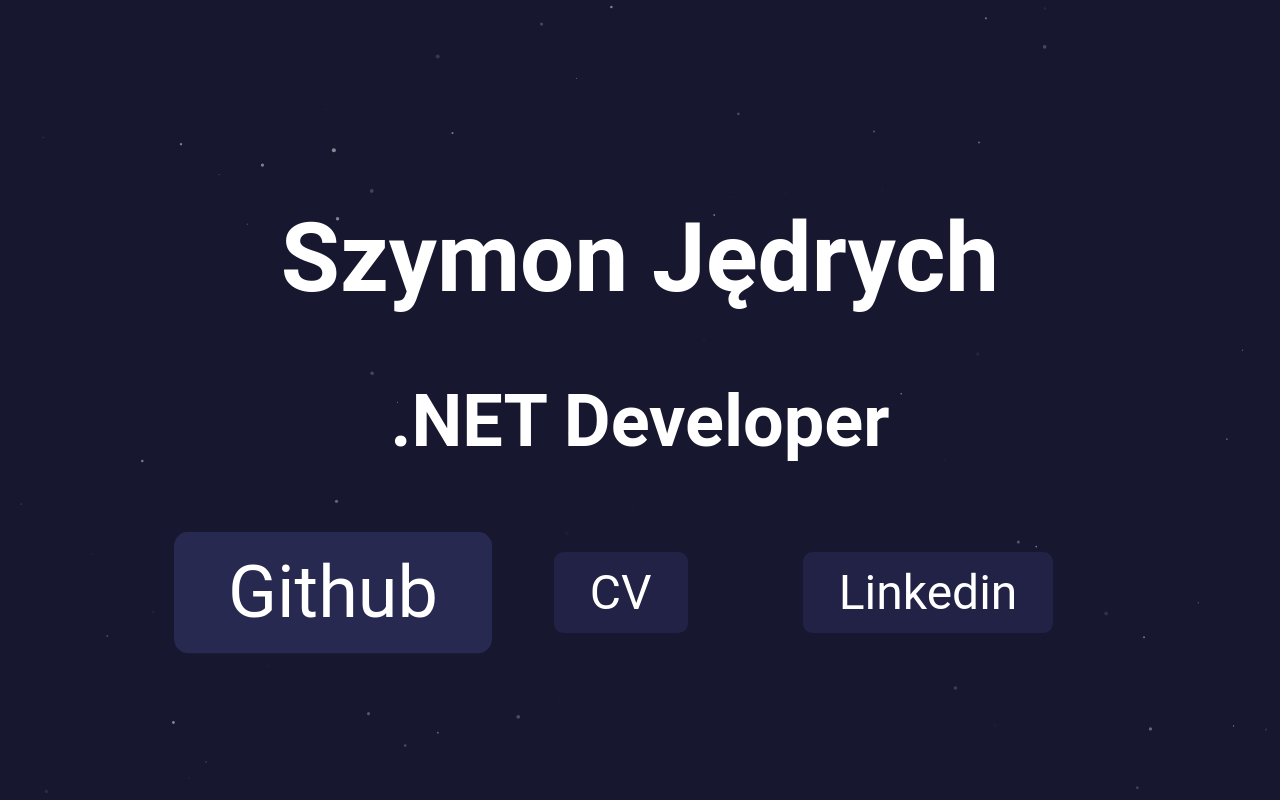
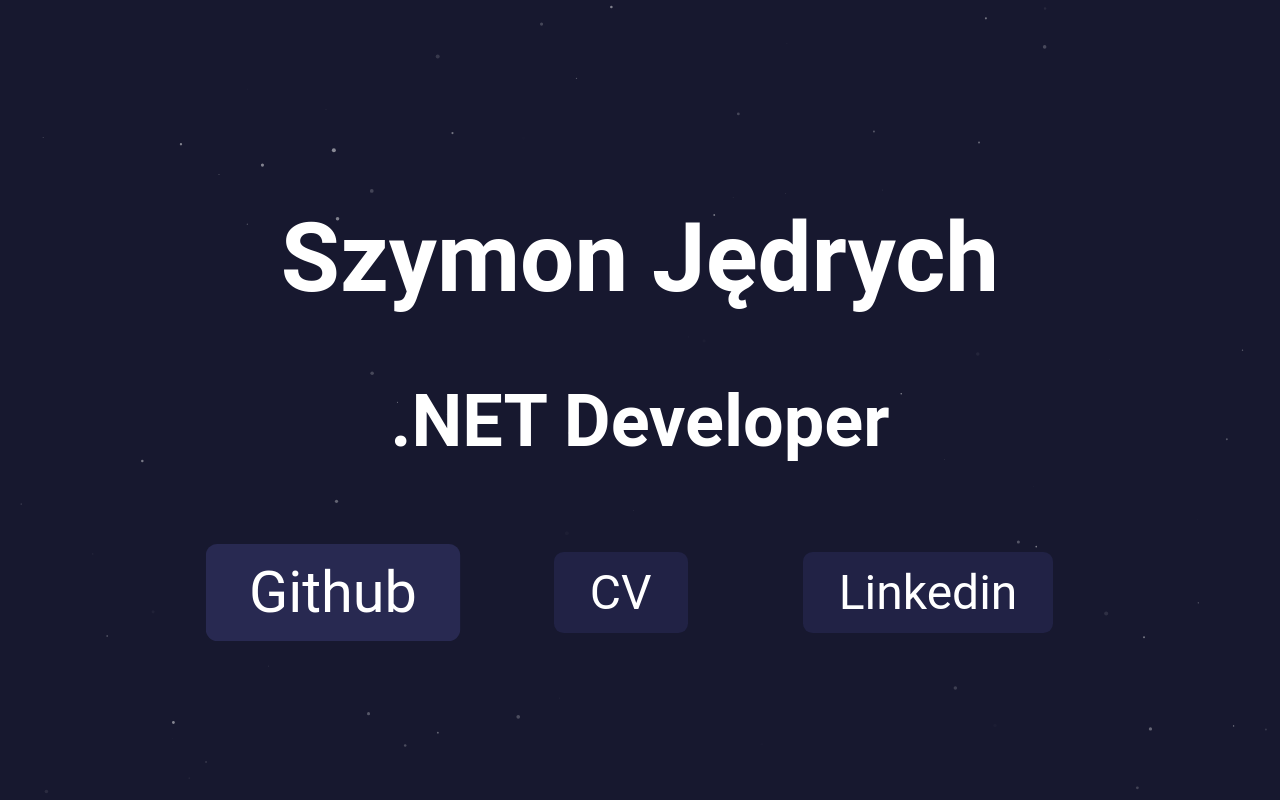
Before and after one commit to oreze/oreze.github.io, a React (Create React App) app: page / in a window 1280 px wide. In both pictures the pointer is over the link "Github". Built offline with nearby package versions, Linux system fonts and the light colour scheme.

Commit message:
limit button scaling from 1.5 to 1.2

```diff
--- a/src/components/shared/buttons/button-with-icon/button-link-rounded.css
+++ b/src/components/shared/buttons/button-with-icon/button-link-rounded.css
@@ -28,6 +28,6 @@
 }
 
 .button-link-rounded:hover {
-    transform: scale(1.5);
+    transform: scale(1.2);
     background-color: #282951;
 }
```
